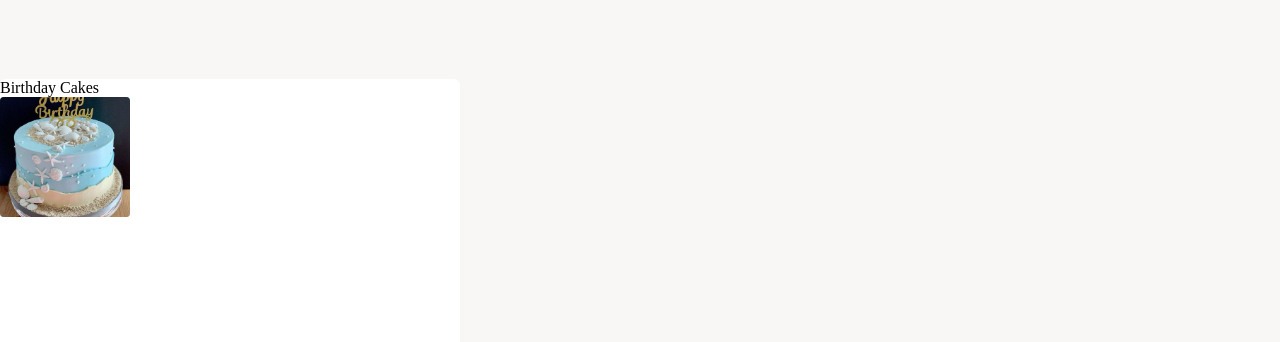
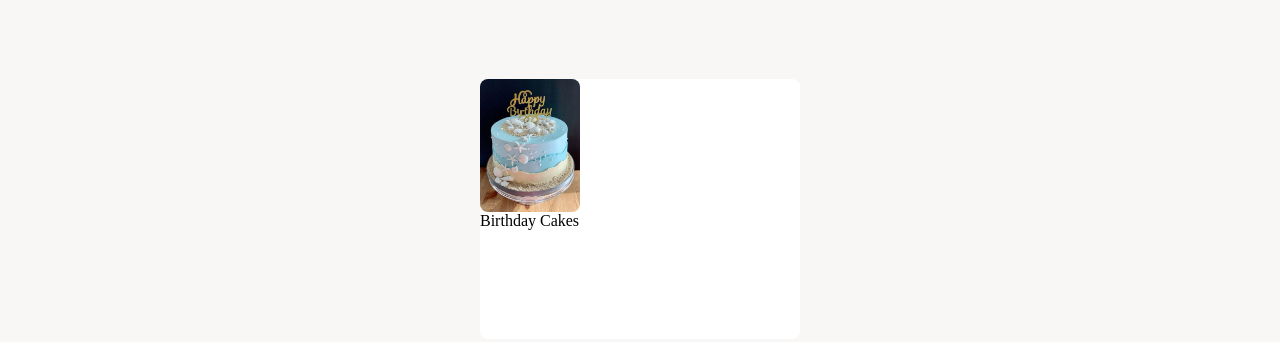
Before and after one commit to neducod/slice-of-joy, a plain HTML site: page index.html in a window 1280 px wide. Shown: the part 1540-1882 px from the top of the page. Drawn offline with Linux system fonts and the light colour scheme.

Commit message:
new feature error

```diff
--- a/index.html
+++ b/index.html
@@ -54,11 +54,11 @@
         </div>
     </section>
     <div class="frame-101-cards-a">
+        <div class="ls">
+            <img src="./img/_ (23).jpeg" alt="" width="100%">
+        </div>
         <div class="rs">
             <p>Birthday Cakes</p>
-        </div>
-        <div class="ls">
-            <img src="./img/_ (23).jpeg" alt="" width="100%">
         </div>
     </div>
 </body>
--- a/styles.css
+++ b/styles.css
@@ -64,24 +64,26 @@ body{
     background-color: #ffffff;
     display: flex;
     flex-direction: column;
-    width: 460px;
-    height: 920px;
+    width: 320px;
+    height: 260px;
     position: relative;
-    border-radius: 6px;
+    border-radius: 8px;
     transition: 0.3s ease-in-out;
+    margin: auto;
 }
 .frame-101-cards-a:hover{
     transform: scale(1.03);
-    width: 220px;
+    width: 300px;
 }
 .frame-101-cards-a:hover .ls{
     width: 100%;
 }
 .ls{
-    background-color: #5de2a3;
-    width: 130px;
-    height: 120px;
-    border-radius: 4px;
+    /* background-color: #5de2a3; */
+    width: 100px;
+    height: fit-content;
+    /* height: 120px; */
+    border-radius: 8px;
     position: relative;
     display: flex;
     justify-content: center;
@@ -95,12 +97,16 @@ body{
     width: calc(100% - 130px);
     display: flex;
     align-items: center;
-    overflow: hidden;
+    /* overflow: hidden; */
     cursor: pointer;
     justify-content: space-between;
     white-space: nowrap;
     transition: 0.3s;
 }
 .rs:hover{
+    padding-left: 20px;
     background-color: #f9f7f9;
 }
+.rs p:hover{
+    padding: 20px;
+}
```
